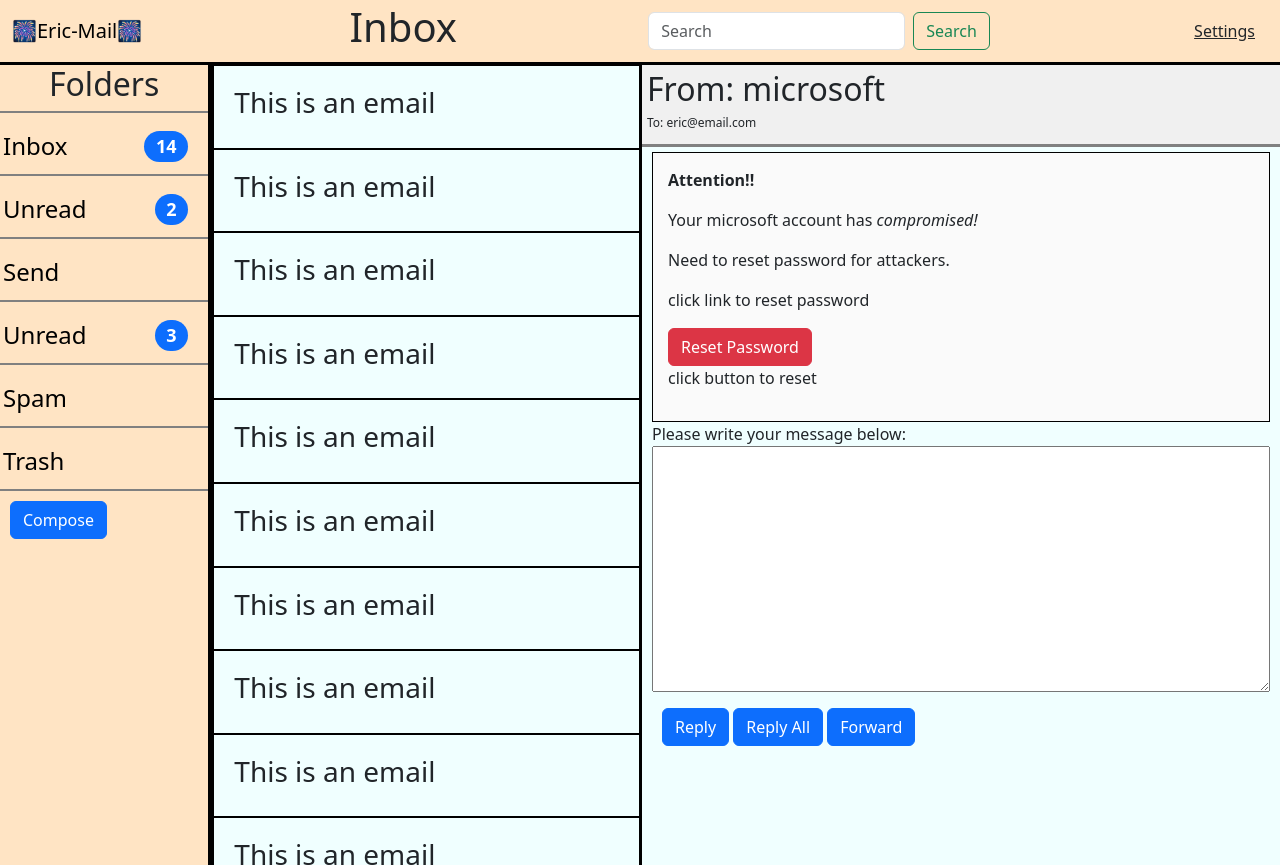
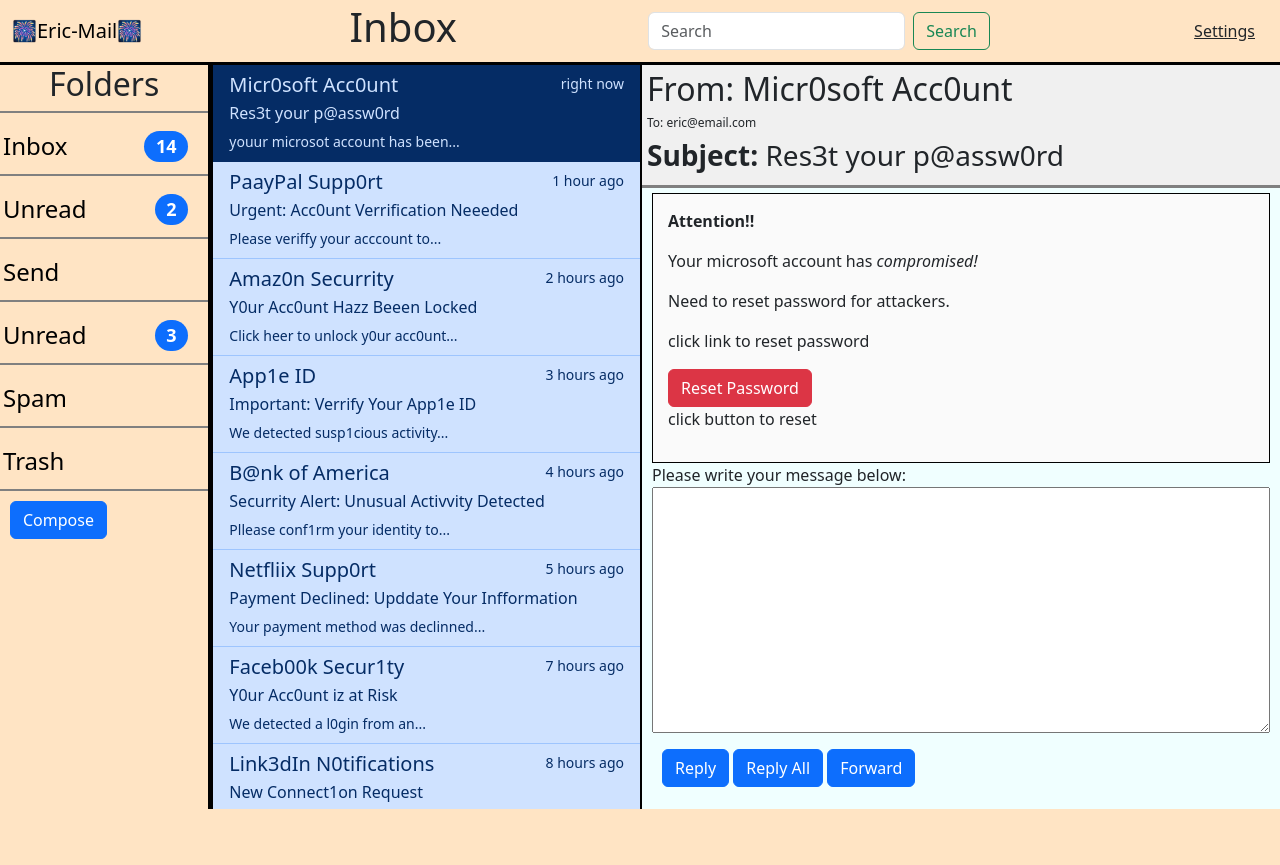
Before and after one commit to ericandradestrohm/bootstrap-email-andrade-strohm, a plain HTML site: page bootstrap-email-index.html in a window 1280 px wide. After the commit the page ends 809 px from the top, so only its background shows below. Drawn offline with nearby package versions, Linux system fonts and the light colour scheme.

Commit message:
Added more emails

```diff
--- a/bootstrap-email-index.html
+++ b/bootstrap-email-index.html
@@ -119,101 +119,135 @@
                 </button>
             </div>
             <!-- Below is list of emails. -->
-            <div class="col-md-9 col-xl-4 email-list">
-                <div class="email black-border">
-                    <h3>This is an email</h3>
+            <div class="col-md-9 col-xl-4 email-list list-group list-group-flush">
+                <a href="#" class="list-group-item list-group-item-action list-group-item-primary active">
+                    <div class="d-flex w-100 justify-content-between">
+                        <h5 class="mb-1">Micr0soft Acc0unt</h5>
+                        <small>right now</small>
                     </div>
-                <div class="email black-border">
-                    <h3>This is an email</h3>
+                    <p class="mb-1">Res3t your p@assw0rd</p>
+                    <small>youur microsot account has been...</small>
+                </a>
+                <a href="#" class="list-group-item list-group-item-action list-group-item-primary">
+                    <div class="d-flex w-100 justify-content-between">
+                        <h5 class="mb-1">PaayPal Supp0rt</h5>
+                        <small>1 hour ago</small>
                     </div>
-                <div class="email black-border">
-                    <h3>This is an email</h3>
+                    <p class="mb-1">Urgent: Acc0unt Verrification Neeeded</p>
+                    <small>Please veriffy your acccount to...</small>
+                </a>
+                <a href="#" class="list-group-item list-group-item-action list-group-item-primary">
+                    <div class="d-flex w-100 justify-content-between">
+                        <h5 class="mb-1">Amaz0n Securrity</h5>
+                        <small>2 hours ago</small>
                     </div>
-                <div class="email black-border">
-                    <h3>This is an email</h3>
+                    <p class="mb-1">Y0ur Acc0unt Hazz Beeen Locked</p>
+                    <small>Click heer to unlock y0ur acc0unt...</small>
+                </a>
+                <a href="#" class="list-group-item list-group-item-action list-group-item-primary">
+                    <div class="d-flex w-100 justify-content-between">
+                        <h5 class="mb-1">App1e ID</h5>
+                        <small>3 hours ago</small>
                     </div>
-                <div class="email black-border">
-                    <h3>This is an email</h3>
+                    <p class="mb-1">Important: Verrify Your App1e ID</p>
+                    <small>We detected susp1cious activity...</small>
+                </a>
+                <a href="#" class="list-group-item list-group-item-action list-group-item-primary">
+                    <div class="d-flex w-100 justify-content-between">
+                        <h5 class="mb-1">B@nk of America</h5>
+                        <small>4 hours ago</small>
                     </div>
-                <div class="email black-border">
-                    <h3>This is an email</h3>
+                    <p class="mb-1">Securrity Alert: Unusual Activvity Detected</p>
+                    <small>Pllease conf1rm your identity to...</small>
+                </a>
+                <a href="#" class="list-group-item list-group-item-action list-group-item-primary">
+                    <div class="d-flex w-100 justify-content-between">
+                        <h5 class="mb-1">Netfliix Supp0rt</h5>
+                        <small>5 hours ago</small>
                     </div>
-                <div class="email black-border">
-                    <h3>This is an email</h3>
+                    <p class="mb-1">Payment Declined: Upddate Your Infformation</p>
+                    <small>Your payment method was declinned...</small>
+                </a>
+                <a href="#" class="list-group-item list-group-item-action list-group-item-primary">
+                    <div class="d-flex w-100 justify-content-between">
+                        <h5 class="mb-1">Faceb00k Secur1ty</h5>
+                        <small>7 hours ago</small>
                     </div>
-                <div class="email black-border">
-                    <h3>This is an email</h3>
+                    <p class="mb-1">Y0ur Acc0unt iz at Risk</p>
+                    <small>We detected a l0gin from an...</small>
+                </a>
+                <a href="#" class="list-group-item list-group-item-action list-group-item-primary">
+                    <div class="d-flex w-100 justify-content-between">
+                        <h5 class="mb-1">Link3dIn N0tifications</h5>
+                        <small>8 hours ago</small>
                     </div>
-                <div class="email black-border">
-                    <h3>This is an email</h3>
+                    <p class="mb-1">New Connect1on Request</p>
+                    <small>You have a new connnect1on...</small>
+                </a>
+                <a href="#" class="list-group-item list-group-item-action list-group-item-primary">
+                    <div class="d-flex w-100 justify-content-between">
+                        <h5 class="mb-1">Twitt3r Supp0rt</h5>
+                        <small>9 hours ago</small>
                     </div>
-                <div class="email black-border">
-                    <h3>This is an email</h3>
+                    <p class="mb-1">Unusual L0gin Attempt</p>
+                    <small>We detected an unusual l0gin...</small>
+                </a>
+                <a href="#" class="list-group-item list-group-item-action list-group-item-primary">
+                    <div class="d-flex w-100 justify-content-between">
+                        <h5 class="mb-1">1nstagram Team</h5>
+                        <small>10 hours ago</small>
                     </div>
-                <div class="email black-border">
-                    <h3>This is an email</h3>
+                    <p class="mb-1">Securrity Alert: Verify Y0ur Acc0unt</p>
+                    <small>Susp1cious activity detected on...</small>
+                </a>
+                <a href="#" class="list-group-item list-group-item-action list-group-item-primary">
+                    <div class="d-flex w-100 justify-content-between">
+                        <h5 class="mb-1">bitc01n wallet</h5>
+                        <small>a week ago</small>
                     </div>
-                <div class="email black-border">
-                    <h3>This is an email</h3>
+                    <p class="mb-1">funds added to wallet!</p>
+                    <small>funds have been added to wallet...</small>
+                </a>
+                <a href="#" class="list-group-item list-group-item-action list-group-item-primary">
+                    <div class="d-flex w-100 justify-content-between">
+                        <h5 class="mb-1">Twitt3r Supp0rt</h5>
+                        <small>a week ago</small>
                     </div>
-                <div class="email black-border">
-                    <h3>This is an email</h3>
+                    <p class="mb-1">Unusual L0gin Attempt</p>
+                    <small>We detected an unusual l0gin...</small>
+                </a>
+                <a href="#" class="list-group-item list-group-item-action list-group-item-primary">
+                    <div class="d-flex w-100 justify-content-between">
+                        <h5 class="mb-1">1nstagram Team</h5>
+                        <small>a week ago</small>
                     </div>
-                <div class="email black-border">
-                    <h3>This is an email</h3>
+                    <p class="mb-1">Securrity Alert: Verify Y0ur Acc0unt</p>
+                    <small>Susp1cious activity detected on...</small>
+                </a>
+                <a href="#" class="list-group-item list-group-item-action list-group-item-primary">
+                    <div class="d-flex w-100 justify-content-between">
+                        <h5 class="mb-1">bitc01n wallet</h5>
+                        <small>2 weeks ago</small>
                     </div>
-                <div class="email black-border">
-                    <h3>This is an email</h3>
-                </div>
-                <div class="email black-border">
-                    <h3>This is an email</h3>
-                </div>
-                <div class="email black-border">
-                    <h3>This is an email</h3>
-                </div>
-                <div class="email black-border">
-                    <h3>This is an email</h3>
-                </div>
-                <div class="email black-border">
-                    <h3>This is an email</h3>
-                </div>
-                <div class="email black-border">
-                    <h3>This is an email</h3>
-                </div>
-                <div class="email black-border">
-                    <h3>This is an email</h3>
-                </div>
-                <div class="email black-border">
-                    <h3>This is an email</h3>
-                </div>
-                <div class="email black-border">
-                    <h3>This is an email</h3>
-                </div>
-                <div class="email black-border">
-                    <h3>This is an email</h3>
-                </div>
-                <div class="email black-border">
-                    <h3>This is an email</h3>
-                </div>
-                <div class="email black-border">
-                    <h3>This is an email</h3>
-                </div>
-                <div class="email black-border">
-                    <h3>This is an email</h3>
-                </div>
+                    <p class="mb-1">funds added to wallet!</p>
+                    <small>funds have been added to wallet...</small>
+                </a>
             </div>
             <!-- Message Preview below.-->
-            <div class="d-flex justify-content-center align-items-center flex-column d-none d-xl-block col-xl-6 message-preview ">
+            <div
+                class="d-flex justify-content-center align-items-center flex-column d-none d-xl-block col-xl-6 message-preview ">
                 <div class="message-header">
-                    <h2 id="from-who">From: microsoft</h2>
+                    <h2 id="from-who">From: Micr0soft Acc0unt</h2>
                     <h3 id="to-who">To: eric@email.com</h3>
+                    <h3><strong>Subject:</strong> Res3t your p@assw0rd</h2>
                 </div>
                 <div class="message-content">
                     <p><strong>Attention!!</strong></p>
                     <p>Your microsoft account has <em>compromised!</em></p>
                     <p>Need to reset password for attackers.</p>
                     <p>click link to reset password</p>
-                    <a href="https://support.microsoft.com/en-us/windows/protect-yourself-from-phishing-0c7ea947-ba98-3bd9-7184-430e1f860a44"class="btn btn-danger">Reset Password</a>
+                    <a href="https://support.microsoft.com/en-us/windows/protect-yourself-from-phishing-0c7ea947-ba98-3bd9-7184-430e1f860a44"
+                        class="btn btn-danger">Reset Password</a>
                     <p>click button to reset</p>
                 </div>
                 <label for="reply-text-box">Please write your message below:</label>
@@ -226,6 +260,8 @@
             </div>
         </div>
     </div>
+    <!-- End of bootstrap row -->
+
     <!-- Compose Modal -->
     <div class="modal fade" id="composeTextMessage" tabindex="-1">
         <div class="modal-dialog">
--- a/bootstrap-email-styles.css
+++ b/bootstrap-email-styles.css
@@ -63,26 +63,19 @@ a {
     margin: 10px;
 }
 
-/* Section for email pane */
+/* Section for list of email  */
 .email-list {
     /* border: 4px solid blue; */
     background-color: azure;
     overflow-y: auto;
     padding: 0px;
 
-    /* Starter code set manual height, and
-    made grid grow annoyingly.
-    max-height gets rid of empty white space */
-    max-height: 100vh;
+    /* Set to make the list not too tall */
+    max-height: 93vh;
 
 }
 .email {
     padding: 20px;
-}
-.email:hover {
-    cursor: pointer;
-    background-color: lightblue;
-    transition: 1s;
 }
 
 .black-border {
```
Lines whose indentation alone changed are shown as unchanged.
